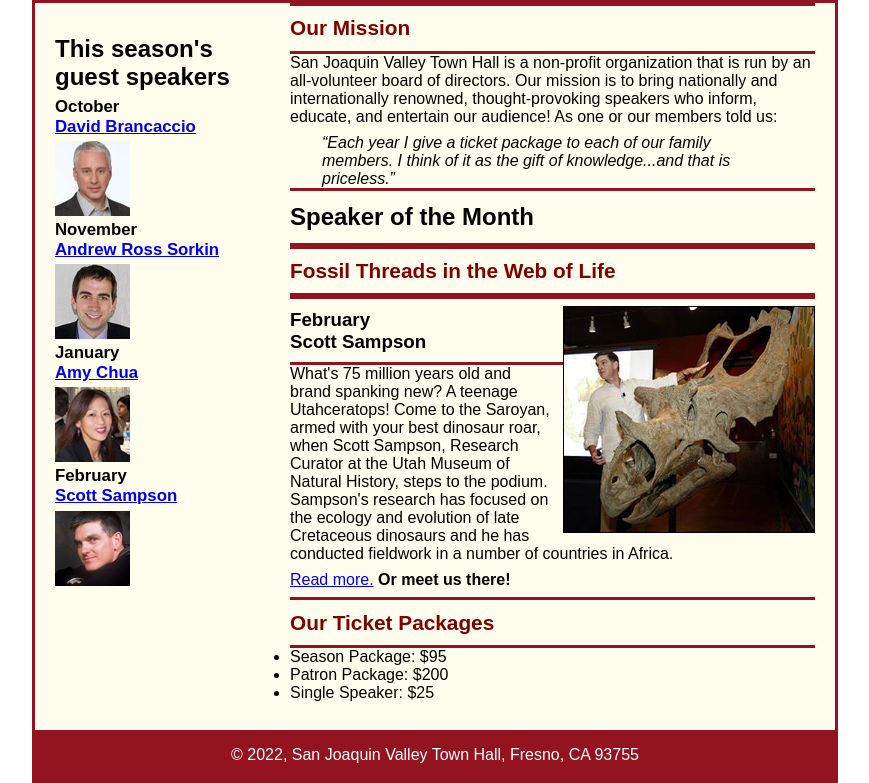
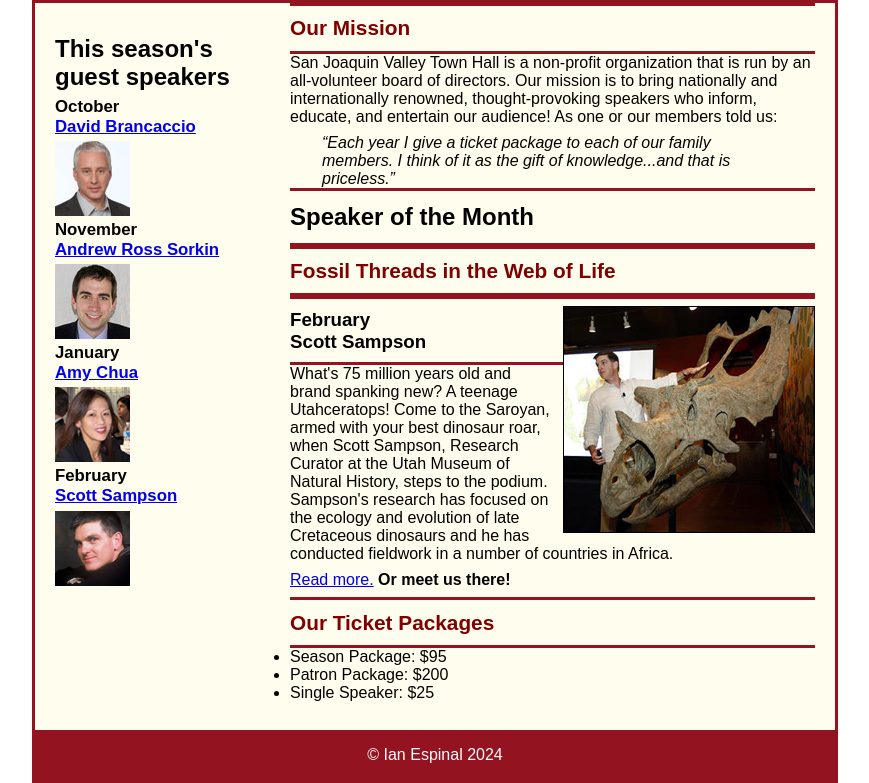
Before and after one commit to chrryrea/A08, a plain HTML site: page index.html in a window 1280 px wide. Shown: the part 120-903 px from the top of the page, without its empty margins (205-1074 px from the left). Drawn offline with Linux system fonts and the light colour scheme.

Commit message:
copyright

```diff
--- a/index.html
+++ b/index.html
@@ -58,7 +58,7 @@
 		</aside>
 	</main>
 	<footer>
-		<p>&copy; 2022, San Joaquin Valley Town Hall, Fresno, CA 93755</p>
+		<p>&copy; Ian Espinal 2024</p>
 	</footer>
 </body>
 </html>
```
